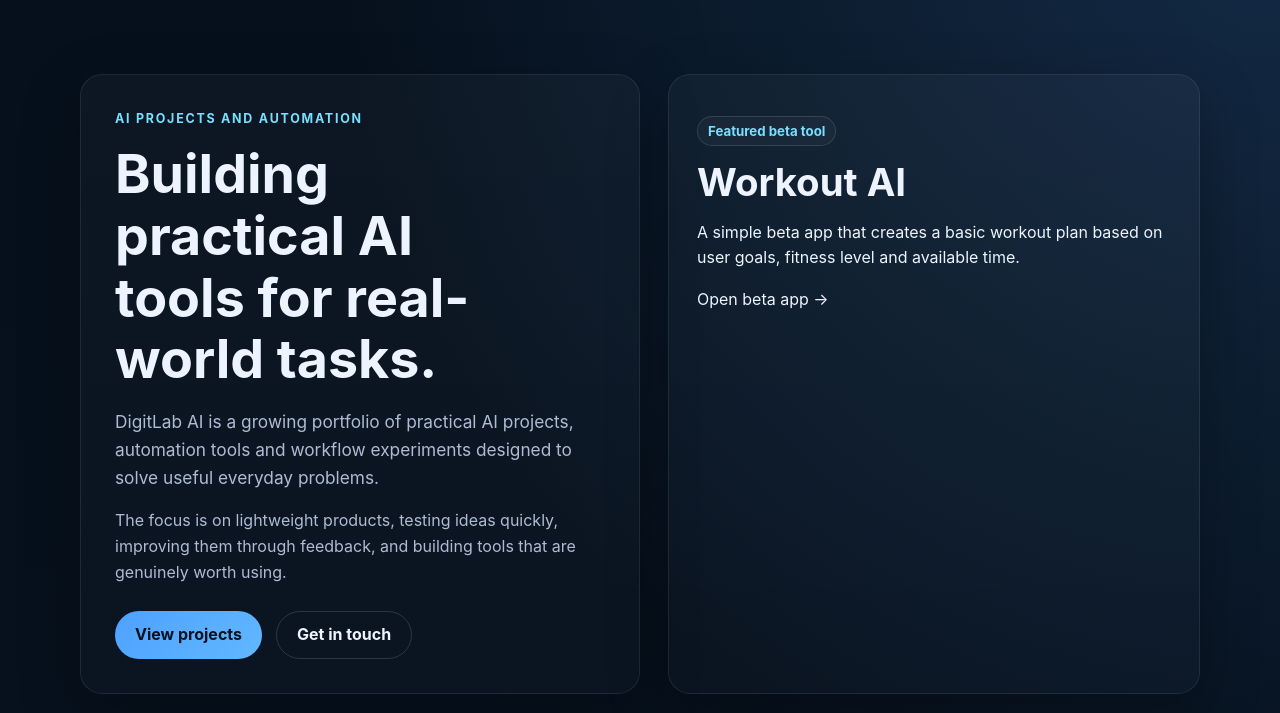
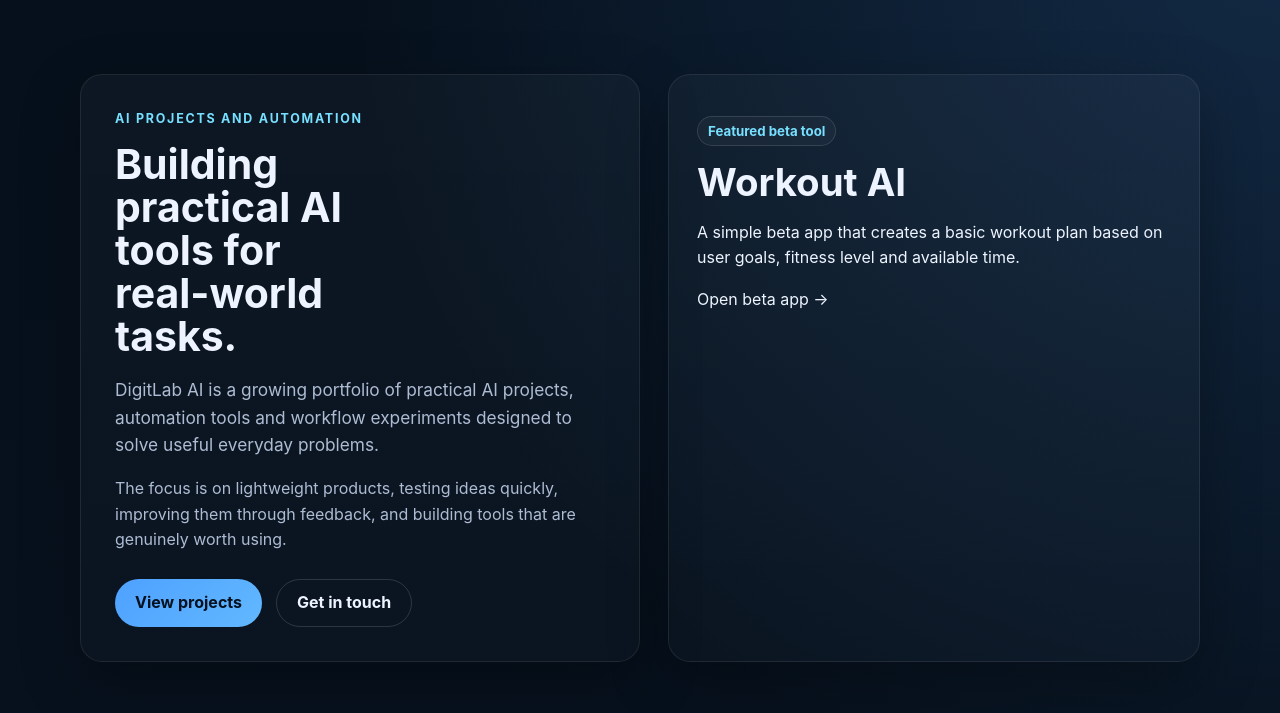
Before and after one commit to danielledzion1978/digitlabai-landing, a plain HTML site: page index.html in a window 1280 px wide. Shown: the part 87-800 px from the top of the page. Drawn offline with Linux system fonts and the light colour scheme.

Commit message:
Modify h1 font size and max width in style.css
Updated h1 styles to adjust font size and max width.

```diff
--- a/style.css
+++ b/style.css
@@ -119,9 +119,10 @@ h1, h2, h3 {
 }
 
 h1 {
- font-size: clamp(2.1rem, 4.2vw, 3.8rem);
-  max-width: 10ch;
+ font-size: clamp(1.7rem, 3.2vw, 3rem);;
+  max-width: 9ch;
   margin-bottom: 18px;
+  line-height: 1.05
 }
 
 h2 {
```
